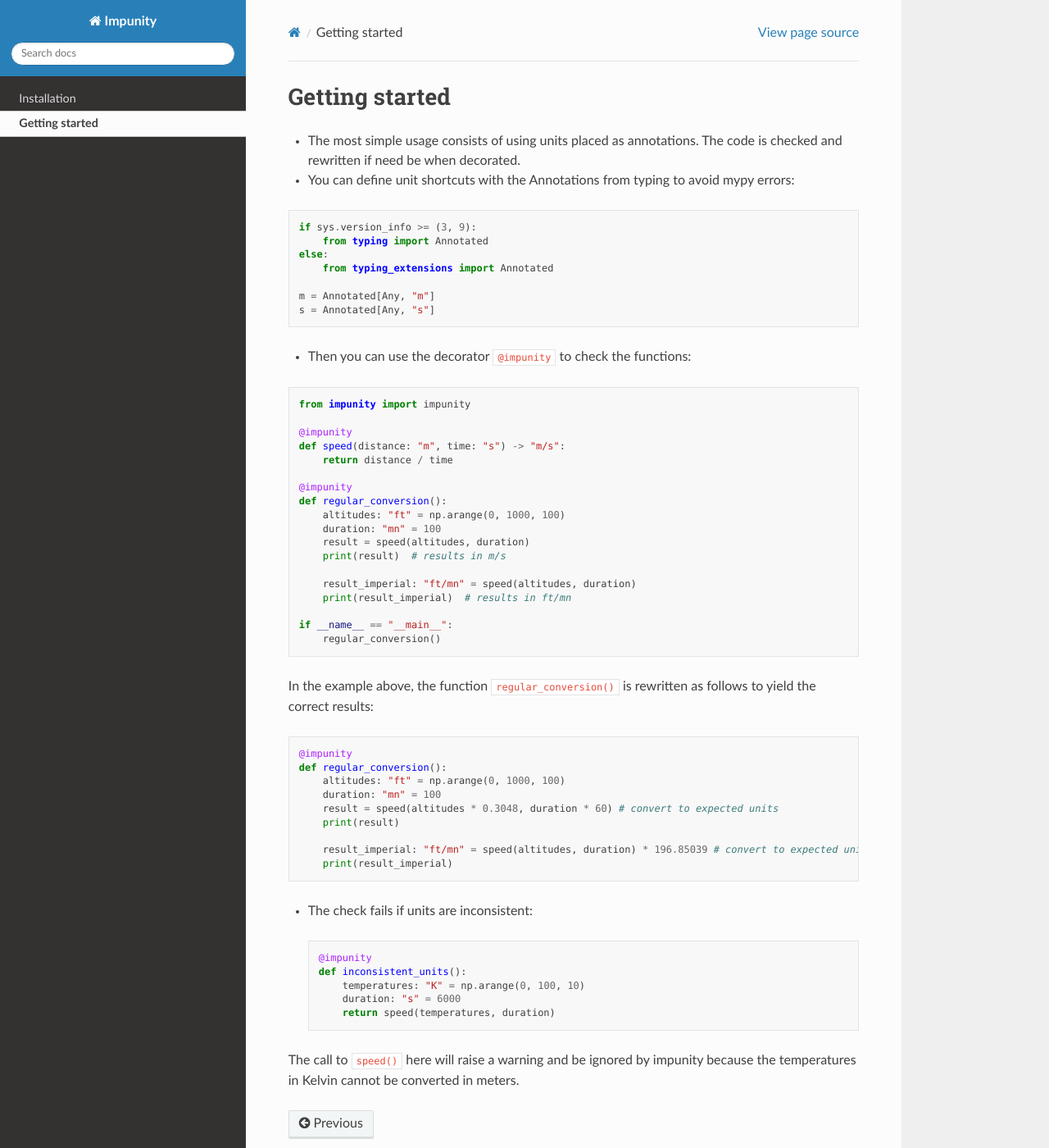
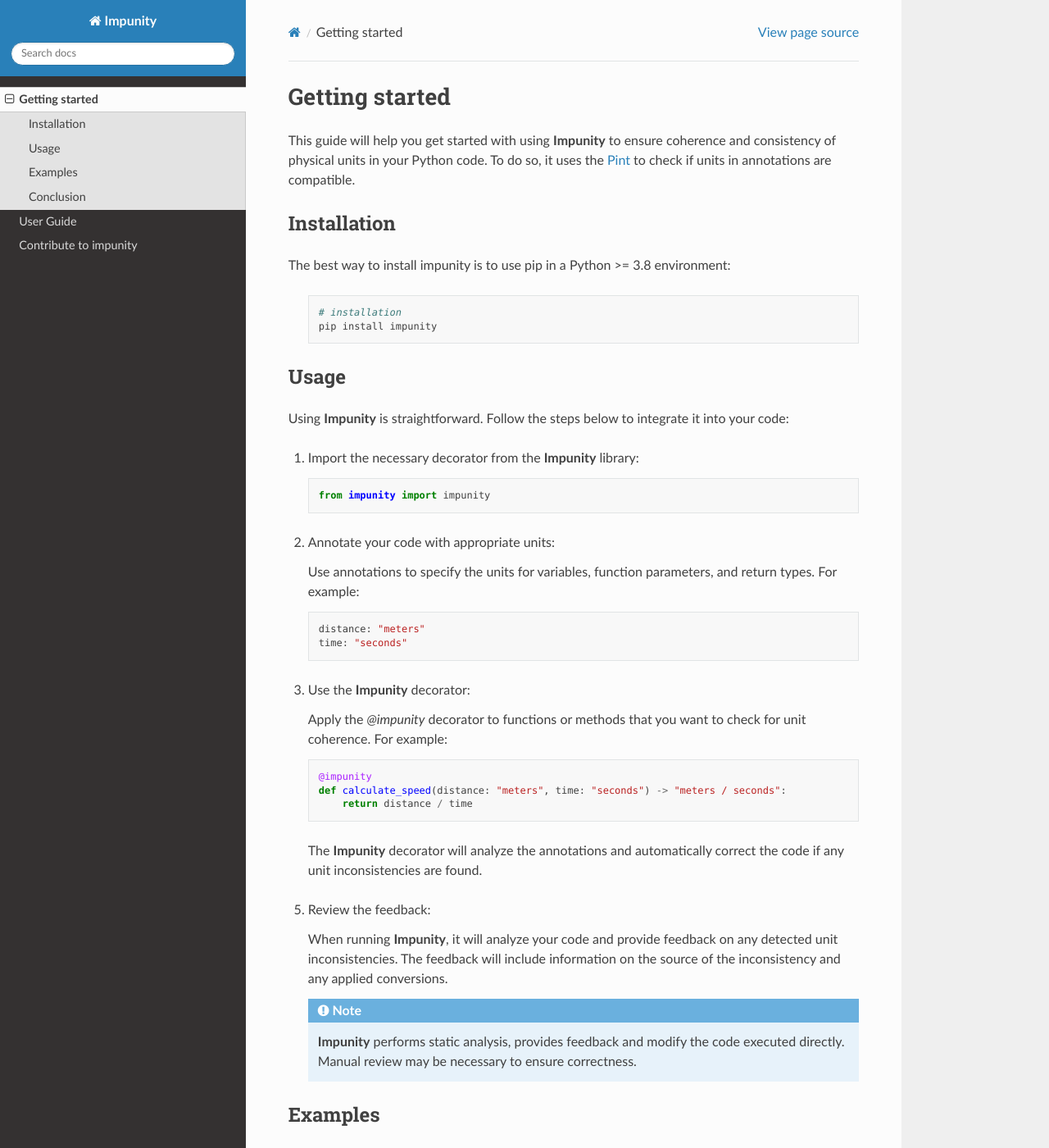
Before and after one commit to achevrot/impunity, a Sphinx documentation site: the page built from docs/source/quickstart.rst, in a window 1280 px wide and 1400 px high. Shown: the whole window at 82% size. Built offline with Sphinx 7.4.7 and the Read the Docs theme 2.0.0, drawn with Linux system fonts in a browser that asks for light colours; pages that are not in the unit, such as notebooks, are missing from menus; some of the changed text lies outside the part shown.

Commit message:
docs update

```diff
--- a/docs/source/conf.py
+++ b/docs/source/conf.py
@@ -14,10 +14,10 @@
 # -- General configuration ---------------------------------------------------
 # https://www.sphinx-doc.org/en/master/usage/configuration.html#general-configuration
 
-extensions = []
+extensions = []  # type: ignore
 
 templates_path = ["_templates"]
-exclude_patterns = []
+exclude_patterns = []  # type: ignore
 
 
 # -- Options for HTML output -------------------------------------------------
--- a/docs/source/quickstart.rst
+++ b/docs/source/quickstart.rst
@@ -1,67 +1,174 @@
 Getting started
 ===============
 
-- The most simple usage consists of using units placed as annotations. The code is checked and rewritten if need be when decorated.
+This guide will help you get started with using **Impunity** to ensure
+coherence and consistency of physical units in your Python code. To do so, it uses
+the `Pint <https://pint.readthedocs.io/en/stable/>`_ to check if units in
+annotations are compatible.
+
+Installation
+------------
+
+The best way to install impunity is to use pip in a Python >= 3.8 environment:
+
+ .. code-block:: bash
+
+    # installation
+    pip install impunity
 
 
-- You can define unit shortcuts with the Annotations from typing to avoid mypy errors:
+Usage
+-----
 
-.. code:: python
+Using **Impunity** is straightforward. Follow the steps below to integrate it into your code:
 
-    if sys.version_info >= (3, 9):
-        from typing import Annotated
-    else:
-        from typing_extensions import Annotated
+1. Import the necessary decorator from the **Impunity** library:
 
-    m = Annotated[Any, "m"]
-    s = Annotated[Any, "s"]
+   .. code-block:: python
 
-- Then you can use the decorator ``@impunity`` to check the functions:
+       from impunity import impunity
 
-.. code:: python
+2. Annotate your code with appropriate units:
 
-    from impunity import impunity
+   Use annotations to specify the units for variables, function parameters, and return types. For example:
 
-    @impunity
-    def speed(distance: "m", time: "s") -> "m/s":
-        return distance / time
+   .. code-block:: python
 
-    @impunity
-    def regular_conversion():
-        altitudes: "ft" = np.arange(0, 1000, 100)
-        duration: "mn" = 100
-        result = speed(altitudes, duration)
-        print(result)  # results in m/s
+       distance: "meters"
+       time: "seconds"
 
-        result_imperial: "ft/mn" = speed(altitudes, duration)
-        print(result_imperial)  # results in ft/mn
+3. Use the **Impunity** decorator:
 
-    if __name__ == "__main__":
-        regular_conversion()
+   Apply the `@impunity` decorator to functions or methods that you want to check for unit coherence. For example:
 
-In the example above, the function ``regular_conversion()`` is rewritten as follows to yield the correct results:
+   .. code-block:: python
 
-.. code:: python
+       @impunity
+       def calculate_speed(distance: "meters", time: "seconds") -> "meters / seconds":
+           return distance / time
 
-    @impunity
-    def regular_conversion():
-        altitudes: "ft" = np.arange(0, 1000, 100)
-        duration: "mn" = 100
-        result = speed(altitudes * 0.3048, duration * 60) # convert to expected units
-        print(result)
+   The **Impunity** decorator will analyze the annotations and automatically correct the code if any unit inconsistencies are found.
 
-        result_imperial: "ft/mn" = speed(altitudes, duration) * 196.85039 # convert to expected units
-        print(result_imperial)
+5. Review the feedback:
 
-- The check fails if units are inconsistent:
+   When running **Impunity**, it will analyze your code and provide feedback
+   on any detected unit inconsistencies. The feedback will include information
+   on the source of the inconsistency and any applied conversions.
 
- .. code:: python
+   .. note::
 
-    @impunity
-    def inconsistent_units():
-        temperatures: "K" = np.arange(0, 100, 10)
-        duration: "s" = 6000
-        return speed(temperatures, duration)
+      **Impunity** performs static analysis, provides feedback and modify the code executed directly.
+      Manual review may be necessary to ensure correctness.
 
-The call to ``speed()`` here will raise a warning and be ignored by impunity because the temperatures
-in Kelvin cannot be converted in meters.
+Examples
+--------
+
+Here are a few examples to illustrate how to use **Impunity**:
+
+1. Basic Unit Checking:
+
+   .. code-block:: python
+
+       from impunity import impunity
+
+       @impunity
+       def calculate_speed(distance: "meters", time: "seconds") -> "meters / seconds":
+           return distance / time
+
+   In this example, the `calculate_speed` function is decorated with
+   `@impunity`. **Impunity** will analyze the annotations of the
+   `distance` and `time` parameters and ensure unit coherence. In this case,
+   nothing is changed as the units are coherent.
+
+2. Unit Conversion:
+
+   .. code-block:: python
+
+       from impunity import impunity
+
+       @impunity
+       def calculate_speed(distance: "meters", time: "seconds") -> "kilometers / hour":
+           return distance / time
+
+   In this example, the `calculate_speed` function is also decorated with
+   `@impunity`. **Impunity** will find the inconsistency between the parameters
+   of the function and its return value. It will automatically apply a conversion
+   value to both `distance` and `time` in order to return the correct units.
+
+Conclusion
+----------
+
+Congratulations! You have successfully installed and started using **Impunity** to
+ensure unit coherence and consistency in your Python code. By leveraging annotations
+and automatic unit conversion, **Impunity** helps catch unit inconsistencies early
+in the development process, leading to more accurate and reliable code.
+
+Next, you can explore the :doc:`user_guide`
+
+
+
+
+.. - The most simple usage consists of using units placed as annotations. The code is checked and rewritten if need be when decorated.
+
+
+.. - You can define unit shortcuts with the Annotations from typing to avoid mypy errors:
+
+.. .. code:: python
+
+..     if sys.version_info >= (3, 9):
+..         from typing import Annotated
+..     else:
+..         from typing_extensions import Annotated
+
+..     m = Annotated[Any, "m"]
+..     s = Annotated[Any, "s"]
+
+.. - Then you can use the decorator ``@impunity`` to check the functions:
+
+.. .. code:: python
+
+..     from impunity import impunity
+
+..     @impunity
+..     def speed(distance: "m", time: "s") -> "m/s":
+..         return distance / time
+
+..     @impunity
+..     def regular_conversion():
+..         altitudes: "ft" = np.arange(0, 1000, 100)
+..         duration: "mn" = 100
+..         result = speed(altitudes, duration)
+..         print(result)  # results in m/s
+
+..         result_imperial: "ft/mn" = speed(altitudes, duration)
+..         print(result_imperial)  # results in ft/mn
+
+..     if __name__ == "__main__":
+..         regular_conversion()
+
+.. In the example above, the function ``regular_conversion()`` is rewritten as follows to yield the correct results:
+
+.. .. code:: python
+
+..     @impunity
+..     def regular_conversion():
+..         altitudes: "ft" = np.arange(0, 1000, 100)
+..         duration: "mn" = 100
+..         result = speed(altitudes * 0.3048, duration * 60) # convert to expected units
+..         print(result)
+
+..         result_imperial: "ft/mn" = speed(altitudes, duration) * 196.85039 # convert to expected units
+..         print(result_imperial)
+
+.. - The check fails if units are inconsistent:
+
+..  .. code:: python
+
+..     @impunity
+..     def inconsistent_units():
+..         temperatures: "K" = np.arange(0, 100, 10)
+..         duration: "s" = 6000
+..         return speed(temperatures, duration)
+
+.. The call to ``speed()`` here will raise a warning and be ignored by impunity because the temperatures
+.. in Kelvin cannot be converted in meters.
```
Also changed, not shown: docs/source/contribute.rst (renamed from docs/source/installation.rst, +1 -16 lines), docs/source/index.rst (+17 -12 lines), docs/source/user_guide.rst (added, +33 -0 lines), docs/source/user_guide/code_annotation.rst (added, +58 -0 lines), docs/source/user_guide/decorator_guide.rst (added, +127 -0 lines), docs/source/user_guide/decorator_options.rst (added, +76 -0 lines), docs/source/user_guide/perf_improvement.rst (added, +121 -0 lines), docs/source/user_guide/unit_guideline.rst (added, +60 -0 lines).
